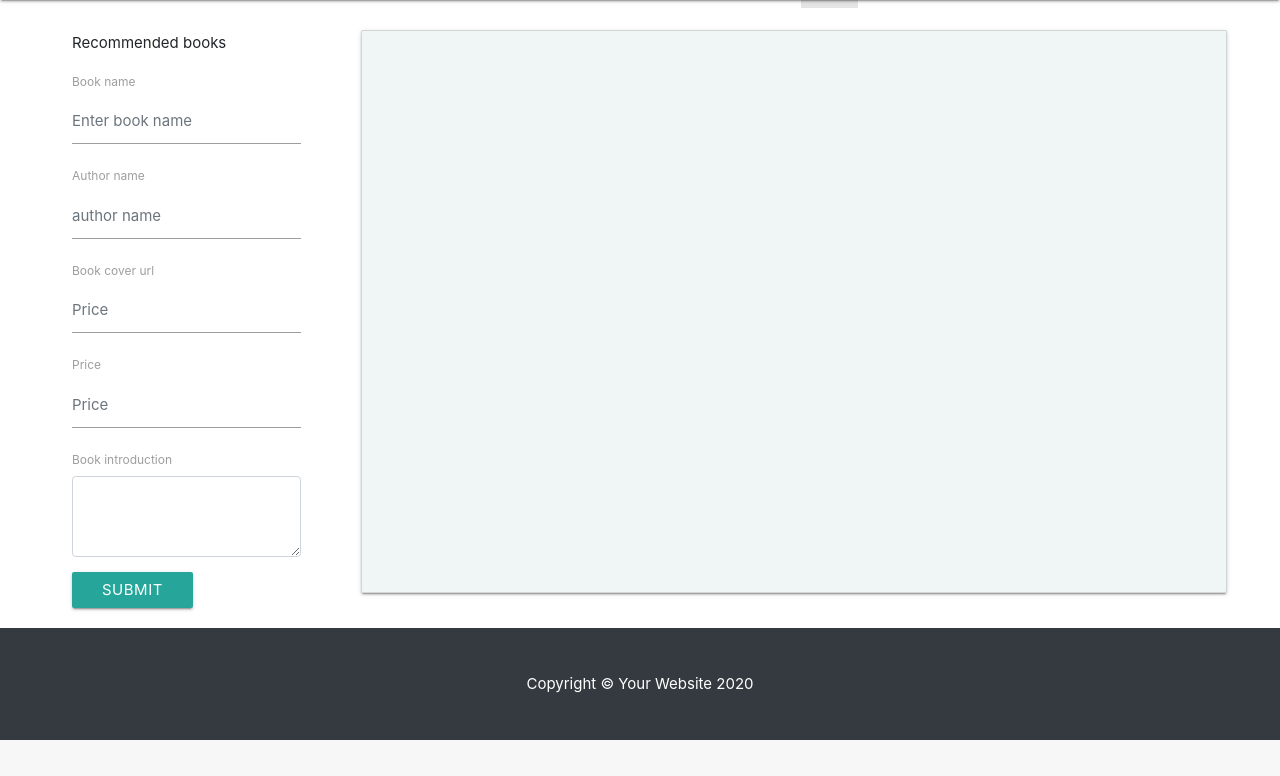
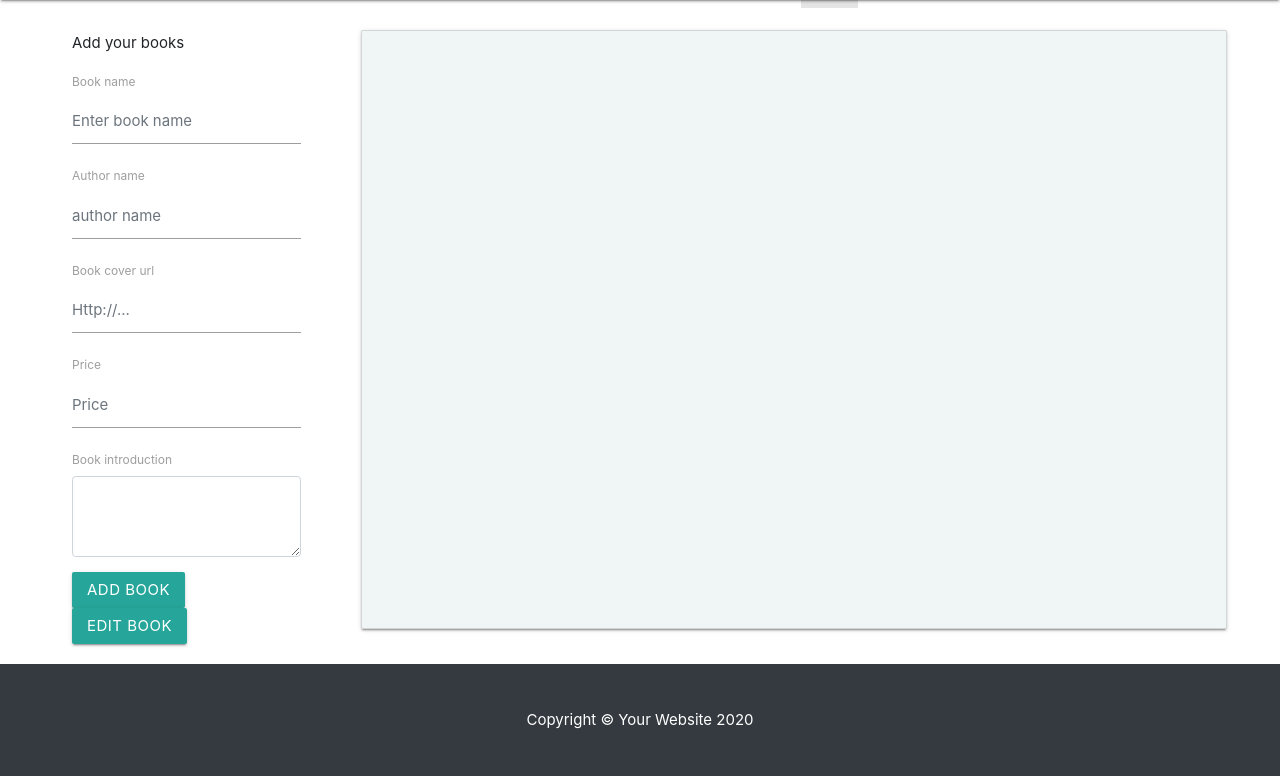
Before and after one commit to Code-Institute-Submissions/Third_milestone_project-1, a Flask app: page / in a window 1280 px wide. Shown: the part 64-840 px from the top of the page. Before the commit the page ends 804 px from the top, so only its background shows below. Run offline with Flask 2, Linux system fonts and the light colour scheme; data that the repository does not hold is empty; some libraries are stand-ins or nearby versions.

Commit message:
more changes

```diff
--- a/app.py
+++ b/app.py
@@ -23,6 +23,22 @@ def insert_book():
     book = mongo.db.Books
     book.insert_one(request.form.to_dict())
     return redirect(url_for('get_books'))
+
+
+@app.route('/update_book')
+def update_book():
+    name = request.values.get("name")
+    book = mongo.db.Books.find_one({"name": name})
+    book.update(
+    {
+        'name': request.form.get('name'),
+        'author': request.form.get('author'),
+        'description': request.form.get('description'),
+        'price': request.form.get('price'),
+        'image': request.form.get('image')
+    })
+    return redirect(url_for('get_books'))
+
 
 
 @app.route('/detail_book/<book_id>/<book_name>')
--- a/templates/books.html
+++ b/templates/books.html
@@ -1,7 +1,7 @@
 {% extends 'base.html' %} {% block content %}
     <div class="row" style="margin-left: -10rem; margin-right: 10rem; padding-top: 2rem;">
         <div class="col-md-4" style="margin-right: -4rem; height:1%;">
-            <p style="margin-top: 10px;">Recommended books</p>
+            <p style="margin-top: 10px;">Add your books</p>
             <form action="{{ url_for('insert_book') }}" method="POST" style="margin-right: 30px;">
                 <div class="form-group">
                     <label for="exampleInputEmail1">Book name</label>
@@ -13,7 +13,7 @@
                 </div>
                 <div class="form-group">
                     <label for="exampleInputPassword1">Book cover url</label>
-                    <input type="text" name="image" class="form-control" id="" placeholder="Price">
+                    <input type="text" name="image" class="form-control" id="" placeholder="Http://...">
                 </div>
                 <div class="form-group">
                     <label for="exampleInputPassword1">Price</label>
@@ -24,7 +24,11 @@
                     <label for="exampleFormControlTextarea1">Book introduction</label>
                     <textarea class="form-control" name="description" id="exampleFormControlTextarea1" rows="3"></textarea>
                 </div>
-                <button type="submit" class="btn btn-primary">Submit</button>
+                <div>
+                    <button type="submit" style="padding-left: 15px; padding-right:15px;" class="btn btn-primary">Add book</button>
+                    <button type="submit" href="{{ url_for('update_book')}}"style="padding-left: 15px; padding-right:15px;" class="btn btn-primary">Edit book</button>
+                </div>
+
             </form>
         </div>
         <div class="card col-md-12" style="background-color: #f0f5f5; margin-right: -50rem; margin-left:5rem; width:950px;">
```
